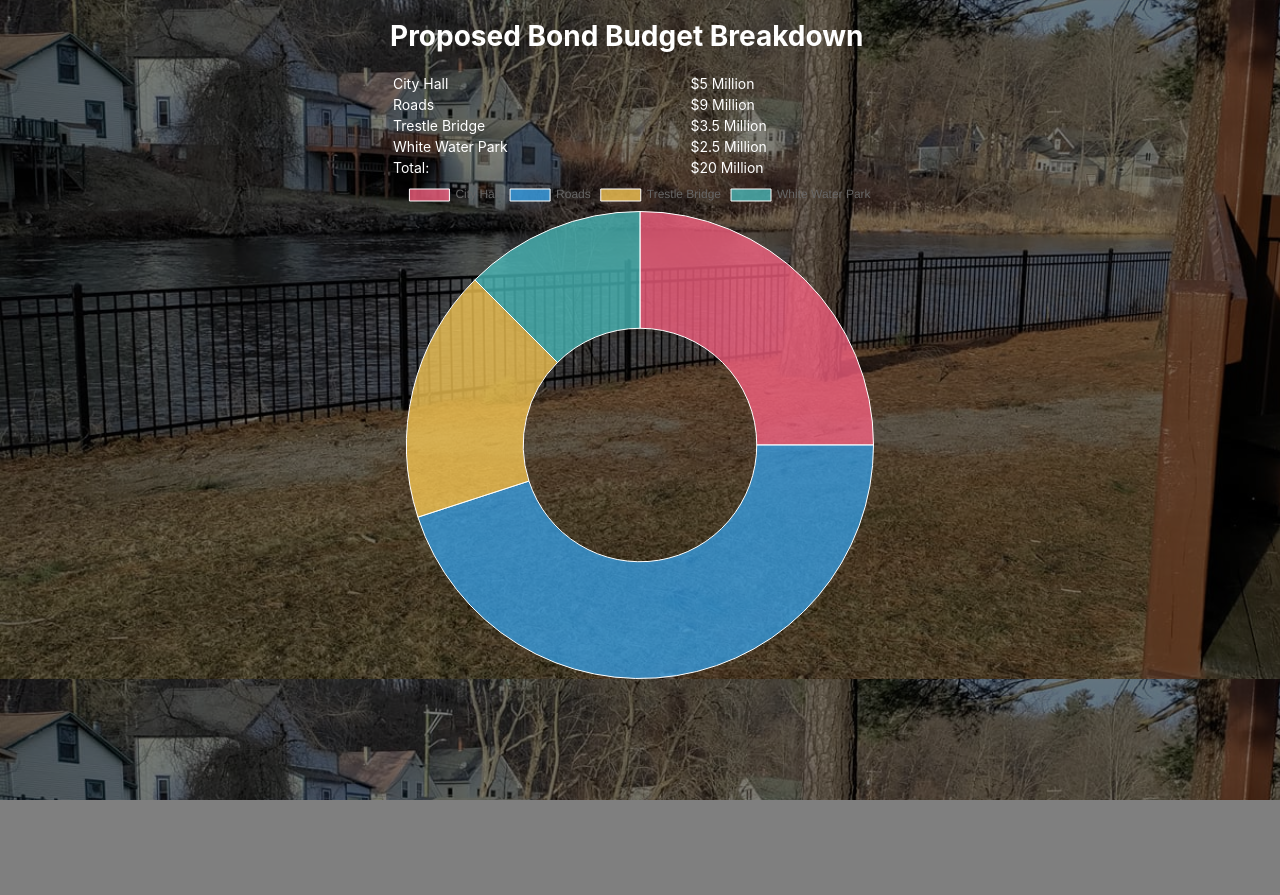
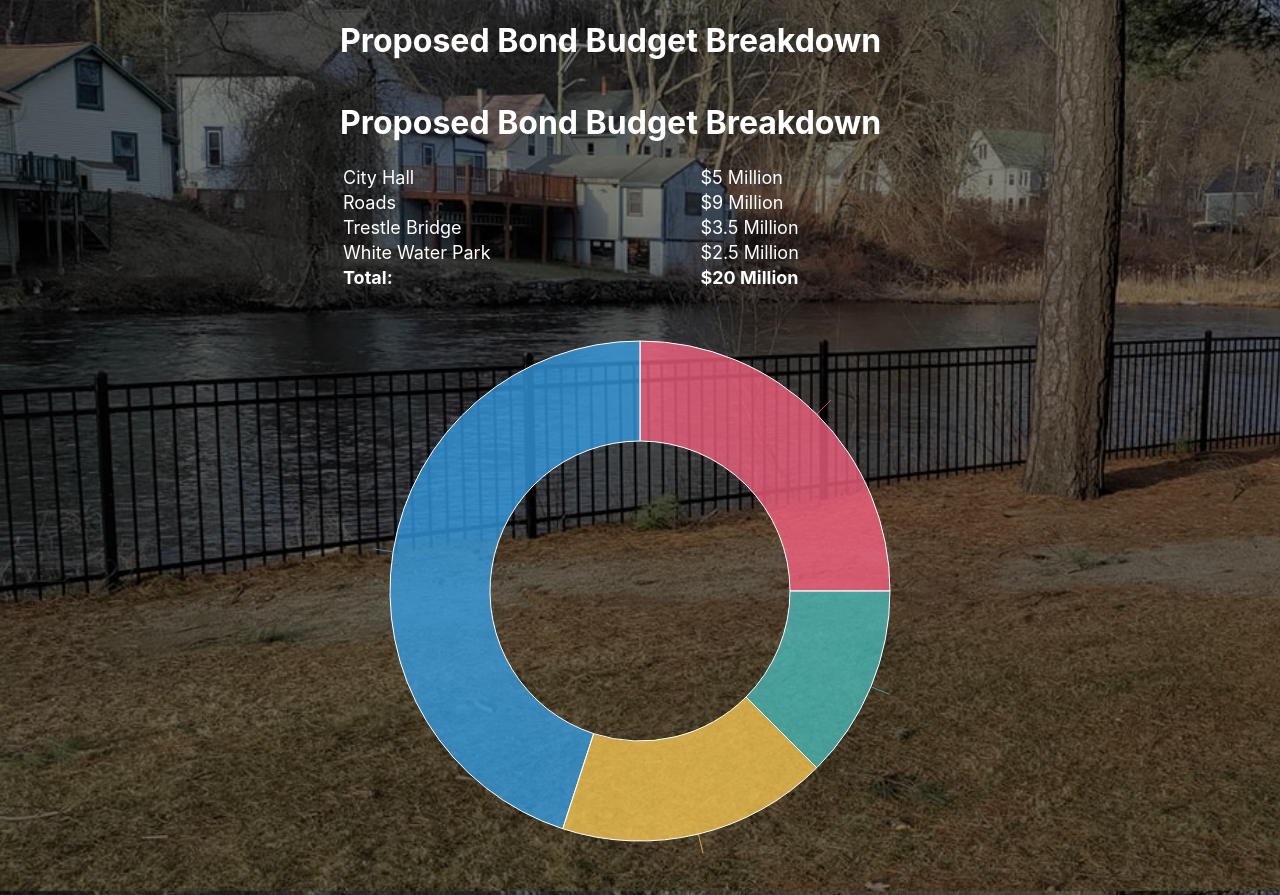
Before and after one commit to bsandstrom/franklin, a React (Create React App) app: page / in a window 1280 px wide. Before the commit the page ends 800 px from the top, so only its background shows below. Built offline with nearby package versions, Linux system fonts and the light colour scheme.

Commit message:
Use Rechart instead

```diff
--- a/src/App.css
+++ b/src/App.css
@@ -7,11 +7,15 @@ body {
   background-color: rgba(0, 0, 0, 0.5);
   background-blend-mode: darken;
   color: white;
-  font: Helvetica Neue, Helvetica;
-  font-size: 14px;
 }
 
-.Chart-container {
+.App td {
+
+  font: Helvetica Neue, Helvetica;
+  font-size: 18px;
+}
+
+.App {
   display: flex;
   flex-direction: column;
   justify-content: center;
--- a/src/App.tsx
+++ b/src/App.tsx
@@ -1,17 +1,18 @@
 import React from "react";
 import "./App.css";
-import { ChartExample } from "./ChartExample";
+// import { ChartExample } from "./ChartPieExample";
+import Rechart from "./Rechart";
 
 function App() {
 	return (
 		<div className="App">
+			<h1>Proposed Bond Budget Breakdown</h1>
 			{/* <header className="App-header">
         header!
       </header> */}
 
-			<h1>Proposed Bond Budget Breakdown</h1>
-
-			<ChartExample />
+			{/* <ChartExample /> */}
+			<Rechart />
 		</div>
 	);
 }
--- a/src/ChartExample.tsx
+++ b/src/ChartExample.tsx
@@ -1,34 +1,34 @@
 import React from "react";
 import { Chart as ChartJS, ArcElement, Tooltip, Legend } from "chart.js";
-import { Doughnut } from "react-chartjs-2";
+import { Doughnut, Pie } from "react-chartjs-2";
 
 ChartJS.register(ArcElement, Tooltip, Legend);
 
-const bondBreakdown = [
+export const bondBreakdown = [
 	{
-		label: "City Hall",
-		cost: 5,
+		name: "City Hall",
+		value: 5,
 	},
 	{
-		label: "Roads",
-		cost: 9,
+		name: "Roads",
+		value: 9,
 	},
 	{
-		label: "Trestle Bridge",
-		cost: 3.5,
+		name: "Trestle Bridge",
+		value: 3.5,
 	},
 	{
-		label: "White Water Park",
-		cost: 2.5,
+		name: "White Water Park",
+		value: 2.5,
 	},
 ];
 
 const doughnutData = {
-	labels: bondBreakdown.map((b) => b.label),
+	labels: bondBreakdown.map((b) => b.name),
 	datasets: [
 		{
 			label: "Proposed Cost",
-			data: bondBreakdown.map((b) => b.cost),
+			data: bondBreakdown.map((b) => b.value),
 			backgroundColor: [
 				"rgba(255, 99, 132, .75)",
 				"rgba(54, 162, 235, .75)",
@@ -44,18 +44,6 @@ const doughnutData = {
 export function ChartExample() {
 	return (
 		<div className="Chart-container">
-			<table>
-				{bondBreakdown.map((b) => (
-					<tr>
-						<td>{b.label}</td>
-						<td>${b.cost} Million</td>
-					</tr>
-				))}
-				<tr>
-					<td>Total:</td>
-					<td>${bondBreakdown.reduce((a, b) => a + b.cost, 0)} Million</td>
-				</tr>
-			</table>
 			<Doughnut width={500} height={500} data={doughnutData} />
 		</div>
 	);
--- /dev/null
+++ b/src/Rechart.tsx
@@ -0,0 +1,94 @@
+import React, { PureComponent, SVGProps } from "react";
+import {
+	PieChart,
+	Pie,
+	Legend,
+	Tooltip,
+	ResponsiveContainer,
+	Cell,
+	PieLabelRenderProps,
+	Label,
+} from "recharts";
+import { bondBreakdown } from "./ChartExample";
+
+const colors = [
+	"rgba(255, 99, 132, .75)",
+	"rgba(54, 162, 235, .75)",
+	"rgba(255, 206, 86, .75)",
+	"rgba(75, 192, 192, .75)",
+];
+
+const RADIAN = Math.PI / 180;
+const renderCustomizedLabel = ({
+	cx,
+	cy,
+	midAngle,
+	innerRadius,
+	outerRadius,
+	percent,
+	index,
+}: PieLabelRenderProps) => {
+	const radius =
+		Number(innerRadius) + (Number(outerRadius) - Number(innerRadius)) * 0.5;
+	const x = Number(cx) + Number(radius) * Math.cos(-Number(midAngle) * RADIAN);
+	const y = Number(cy) + Number(radius) * Math.sin(-Number(midAngle) * RADIAN);
+
+	return (
+		// <text
+		// 	x={x}
+		// 	y={y}
+		// 	fill="white"
+		// 	textAnchor={x > Number(cx) ? "start" : "end"}
+		// 	dominantBaseline="central"
+		// >
+		// 	{`${bondBreakdown[index ?? 0].name}`}
+		// </text>
+		<Label position="outside">{`${bondBreakdown[index ?? 0].name}`}</Label>
+	);
+};
+
+export default function Rechart() {
+	return (
+		<>
+			<h1>Proposed Bond Budget Breakdown</h1>
+			<table>
+				{bondBreakdown.map((b) => (
+					<tr>
+						<td>{b.name}</td>
+						<td>${b.value} Million</td>
+					</tr>
+				))}
+				{/* <hr /> */}
+				<tr>
+					<td>
+						<strong>Total:</strong>
+					</td>
+					<td>
+						<strong>
+							${bondBreakdown.reduce((a, b) => a + b.value, 0)} Million
+						</strong>
+					</td>
+				</tr>
+			</table>
+			{/* <RadialChart data={myData} width={300} height={300} /> */}
+			<PieChart width={600} height={600}>
+				<Pie
+					dataKey="value"
+					isAnimationActive
+					data={bondBreakdown}
+					cx="50%"
+					cy="50%"
+					outerRadius={250}
+					innerRadius={150}
+					legendType="circle"
+					label={renderCustomizedLabel}
+				>
+					{bondBreakdown.map((entry, index) => (
+						<Cell key={`cell-${index}`} fill={colors[index % colors.length]} />
+					))}
+				</Pie>
+				<Tooltip />
+			</PieChart>
+		</>
+	);
+}
```
Also changed, not shown: package.json (+5 -3 lines), 1 other file (tests, documents, lock files or other folders).
